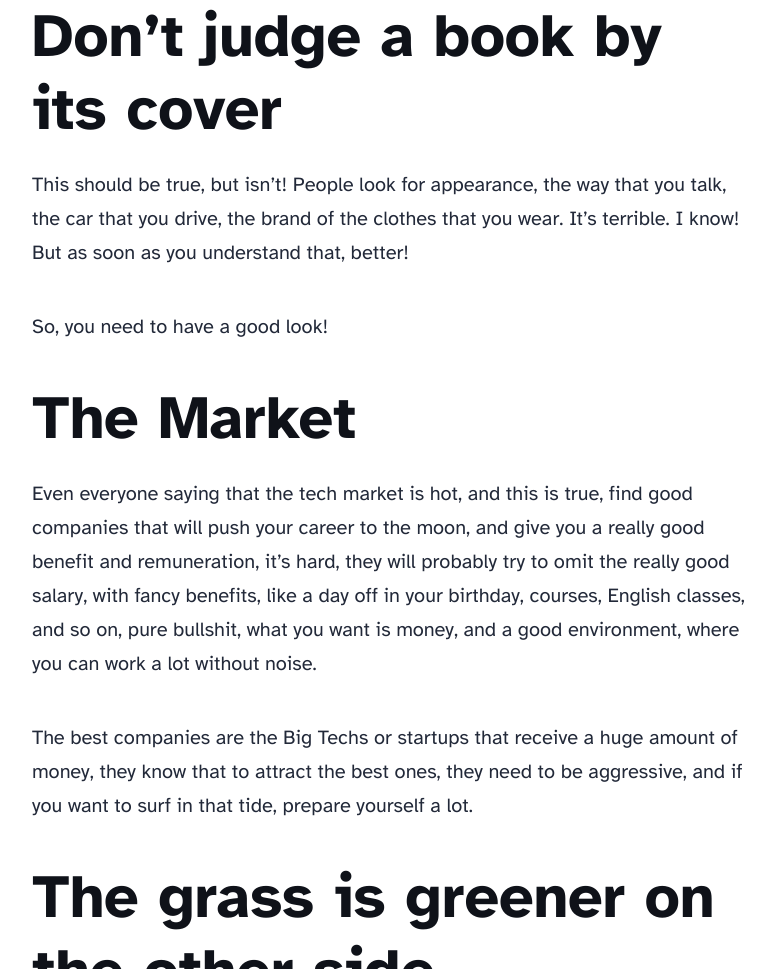
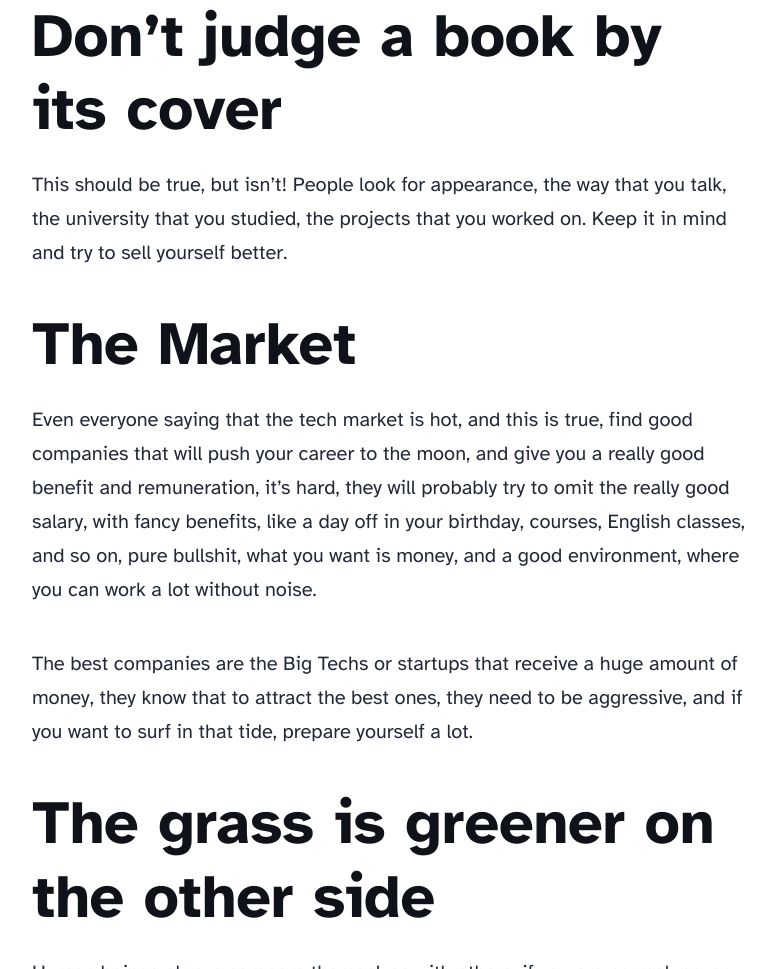
Before and after one commit to perebaj/perebaj.github.io, an Astro site: page /blog/why-tech-interviews-are-so-hard in a window 1280 px wide. Shown: the part 4090-5059 px from the top of the page, without its empty margins (248-1023 px from the left). Built offline with nearby package versions, Linux system fonts and the light colour scheme; Astro itself is replaced by a stand-in of ours.

Commit message:
:sparkles: english errors

```diff
--- a/src/content/blog/why-tech-interviews-are-so-hard.md
+++ b/src/content/blog/why-tech-interviews-are-so-hard.md
@@ -48,9 +48,7 @@ Dude, you are talking with people, people like receptivity, be kind, and try to
 
 # Don't judge a book by its cover
 
-This should be true, but isn't! People look for appearance, the way that you talk, the car that you drive, the brand of the clothes that you wear. It's terrible. I know! But as soon as you understand that, better!
-
-So, you need to have a good look!
+This should be true, but isn't! People look for appearance, the way that you talk, the university that you studied, the projects that you worked on. Keep it in mind and try to sell yourself better.
 
 # The Market
 
```
